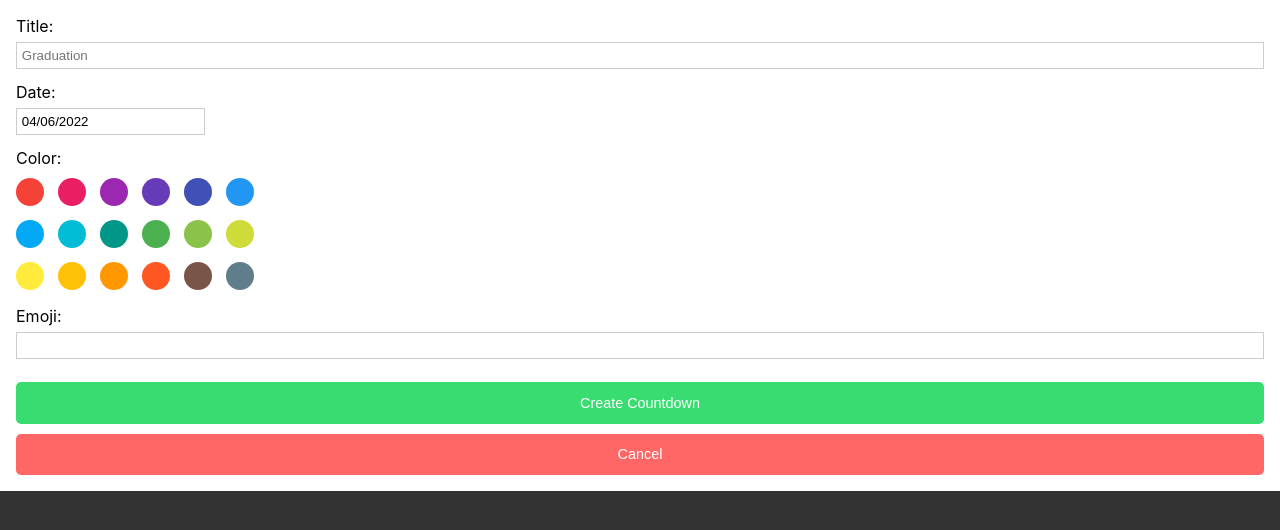
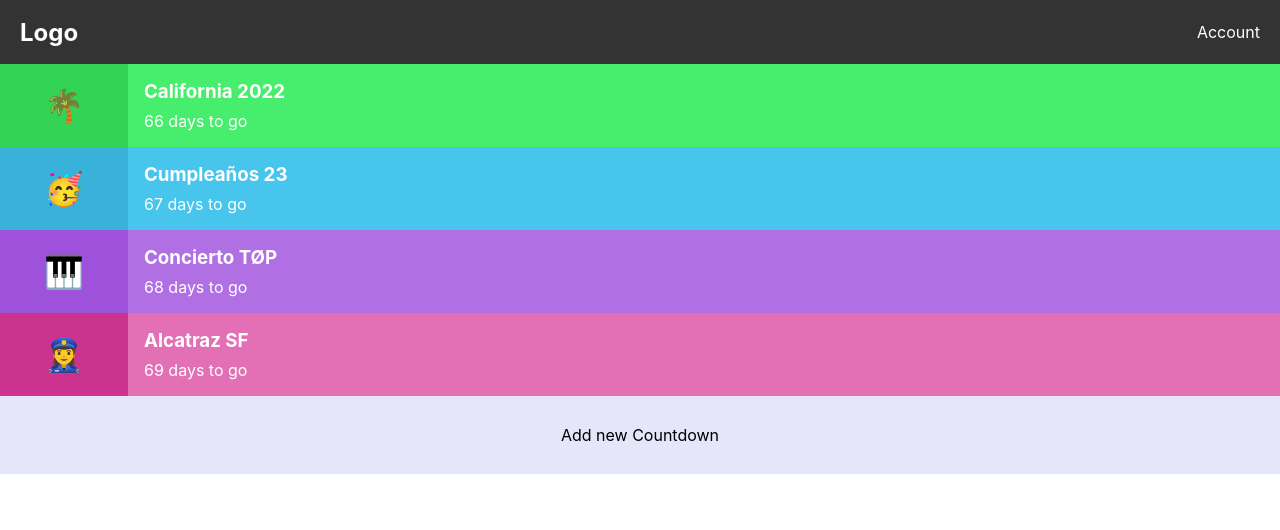
Before and after one commit to Alejandro1709/Countdown-App, a Next.js app: page / in a window 1280 px wide. Shown: the top 530 px of the page. Built offline with nearby package versions, Linux system fonts and the light colour scheme.

Commit message:
add create countdown button, and fixed some issues

```diff
--- a/components/Card.js
+++ b/components/Card.js
@@ -1,6 +1,5 @@
 import React from 'react';
 import { SortableElement } from 'react-sortable-hoc';
-import Link from 'next/link';
 import styles from '../styles/Card.module.css';
 
 const Card = SortableElement(({ countdown }) => {
@@ -9,16 +8,13 @@ const Card = SortableElement(({ countdown }) => {
       style={{ backgroundColor: countdown.color }}
       className={styles.ListCard}
     >
-      {/* Left Side */}
       <div className={styles.LeftSide}>
-        {/* Emoji Viewer */}
         <div
           style={{ backgroundColor: countdown.altColor }}
           className={styles.Emoji}
         >
           <span>{countdown.emoji}</span>
         </div>
-        {/* Countdown info */}
         <div className={styles.CardInfo}>
           <h3>{countdown.title}</h3>
           <p>{countdown.daysLeft} days to go</p>
--- a/components/CreateCard.js
+++ b/components/CreateCard.js
@@ -18,6 +18,11 @@ function CreateCard({ onCancel, handleCreate }) {
 
   const onSubmit = (e) => {
     e.preventDefault();
+
+    if (title === '' || !color || !startDate) {
+      alert('Please fill out the required fields!');
+      return;
+    }
 
     const newCountdown = {
       id: v4(),
@@ -43,6 +48,7 @@ function CreateCard({ onCancel, handleCreate }) {
               name='title'
               id='title'
               placeholder='Graduation'
+              required
               value={title}
               onChange={(e) => setTitle(e.target.value)}
             />
--- /dev/null
+++ b/components/Footer.js
@@ -0,0 +1,12 @@
+import React from 'react';
+import styles from '../styles/Footer.module.css';
+
+function Footer() {
+  return (
+    <footer className={styles.Footer}>
+      <p>&copy; 2022 Alejandro La Rosa</p>
+    </footer>
+  );
+}
+
+export default Footer;
--- a/components/Layout.js
+++ b/components/Layout.js
@@ -2,10 +2,11 @@ import Head from 'next/head';
 import React from 'react';
 import Navbar from './Navbar';
 import styles from '../styles/Layout.module.css';
+import Footer from './Footer';
 
 function Layout({ children, title, description, keywords }) {
   return (
-    <div>
+    <div className={styles.Layout}>
       <Head>
         <title>{title}</title>
         <meta name='description' content={description} />
--- a/components/List.js
+++ b/components/List.js
@@ -3,7 +3,7 @@ import { SortableContainer } from 'react-sortable-hoc';
 import Card from './Card';
 import styles from '../styles/Home.module.css';
 
-const List = SortableContainer(({ countdowns }) => {
+const List = SortableContainer(({ countdowns, onCardClick }) => {
   return (
     <div className={styles.Home}>
       <div className={styles.HomeList}>
--- a/components/Navbar.js
+++ b/components/Navbar.js
@@ -10,9 +10,6 @@ function Navbar() {
       </Link>
       <nav role='navigation'>
         <ul className={styles.navItems}>
-          <Link href='/new-countdown'>
-            <a className={styles.navLink}>Create Countdown</a>
-          </Link>
           <Link href='/account'>
             <a className={styles.navLink}>Account</a>
           </Link>
--- a/pages/index.js
+++ b/pages/index.js
@@ -5,6 +5,7 @@ import Layout from '../components/Layout';
 import List from '../components/List';
 import Modal from '../components/Modal';
 import { slugifyText } from '../utils/slugify';
+import styles from '../styles/NewButton.module.css';
 
 export default function Home() {
   const [countdowns, setCountdowns] = useState([
@@ -46,7 +47,7 @@ export default function Home() {
     },
   ]);
 
-  const [isModalOpen, setIsModalOpen] = useState(true);
+  const [isModalOpen, setIsModalOpen] = useState(false);
 
   const onSortEnd = ({ oldIndex, newIndex }) => {
     setCountdowns(arrayMove(countdowns, oldIndex, newIndex));
@@ -72,6 +73,9 @@ export default function Home() {
           />
         </Modal>
       )}
+      <div onClick={() => setIsModalOpen(true)} className={styles.Container}>
+        <span>Add new Countdown</span>
+      </div>
     </Layout>
   );
 }
--- /dev/null
+++ b/styles/Footer.module.css
@@ -0,0 +1,7 @@
+.Footer {
+  position: absolute;
+  bottom: 0;
+  text-align: center;
+  width: 100%;
+  background-color: white;
+}
--- a/styles/Layout.module.css
+++ b/styles/Layout.module.css
@@ -2,3 +2,7 @@
   margin: 0 5rem;
   height: 100vh;
 } */
+
+.Layout {
+  height: 100vh;
+}
--- /dev/null
+++ b/styles/NewButton.module.css
@@ -0,0 +1,8 @@
+.Container {
+  display: grid;
+  place-content: center;
+  text-align: center;
+  background-color: lavender;
+  padding: 1.8rem;
+  cursor: pointer;
+}
```
Also changed, not shown: pages/new-countdown.js (deleted, +0 -8 lines).
